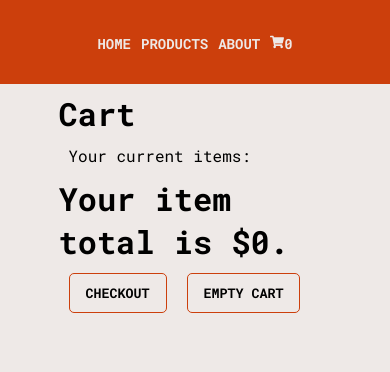
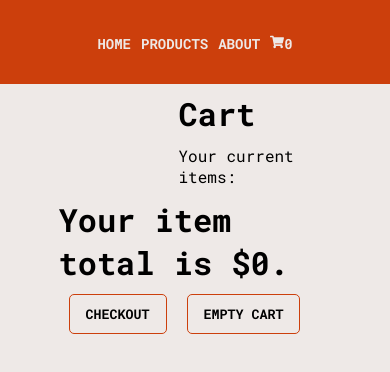
Before and after one commit to 0xOKNOTOK/react-shopping, a React (Create React App) app in the folder client/: page /cart in a window 390 px wide. Shown: the top 372 px of the page. Built offline with nearby package versions, Linux system fonts and the light colour scheme.

Commit message:
Made page titles responsive to center on pages.

```diff
--- a/client/src/pages/Cart.jsx
+++ b/client/src/pages/Cart.jsx
@@ -19,7 +19,6 @@ const Cart = ({ clearCartOfItems, cartContents, cartCounter }) => {
 
   useEffect(() => {
     localStorage.setItem('cartContents', JSON.stringify(cartContents))
-
     getPrice()
   }, [cartContents])
 
@@ -27,8 +26,10 @@ const Cart = ({ clearCartOfItems, cartContents, cartCounter }) => {
     <div>
       <Navigation cartCounter={cartCounter} />
       <main className='cart_page'>
-        <h1>Cart</h1>
-        <p>Your current items: </p>
+        <div className='page-header'>
+          <h1>Cart</h1>
+          <p>Your current items: </p>
+        </div>
         <ul className='products_wrapper'>
           {cartContents.map(item => (
             <div className='product_card'>
--- a/client/src/pages/Products.jsx
+++ b/client/src/pages/Products.jsx
@@ -17,11 +17,10 @@ const Products = ({ addItemToCart, cartCounter }) => {
   return (
     <div>
       <Navigation cartCounter={cartCounter} />
-      <div className='products_page'></div>
-
       <main>
         <div className='page-header'>
           <h1>Products</h1>
+        </div>
         <section className='products_wrapper'>
           {products.map((product, index) => (
             <Card
@@ -35,7 +34,6 @@ const Products = ({ addItemToCart, cartCounter }) => {
             />
           ))}
         </section>
-        </div>
       </main>
       <Footer />
     </div>
--- a/client/src/styles/products.scss
+++ b/client/src/styles/products.scss
@@ -2,7 +2,13 @@
 @import './theme/global.scss';
 
 
+.page-header {
+    margin-left: 120px;
+}
 
+.page-header p {
+    margin-left: -0px;
+}
 
 .products_wrapper {
     justify-content: center;
```
Lines whose indentation alone changed are shown as unchanged.
